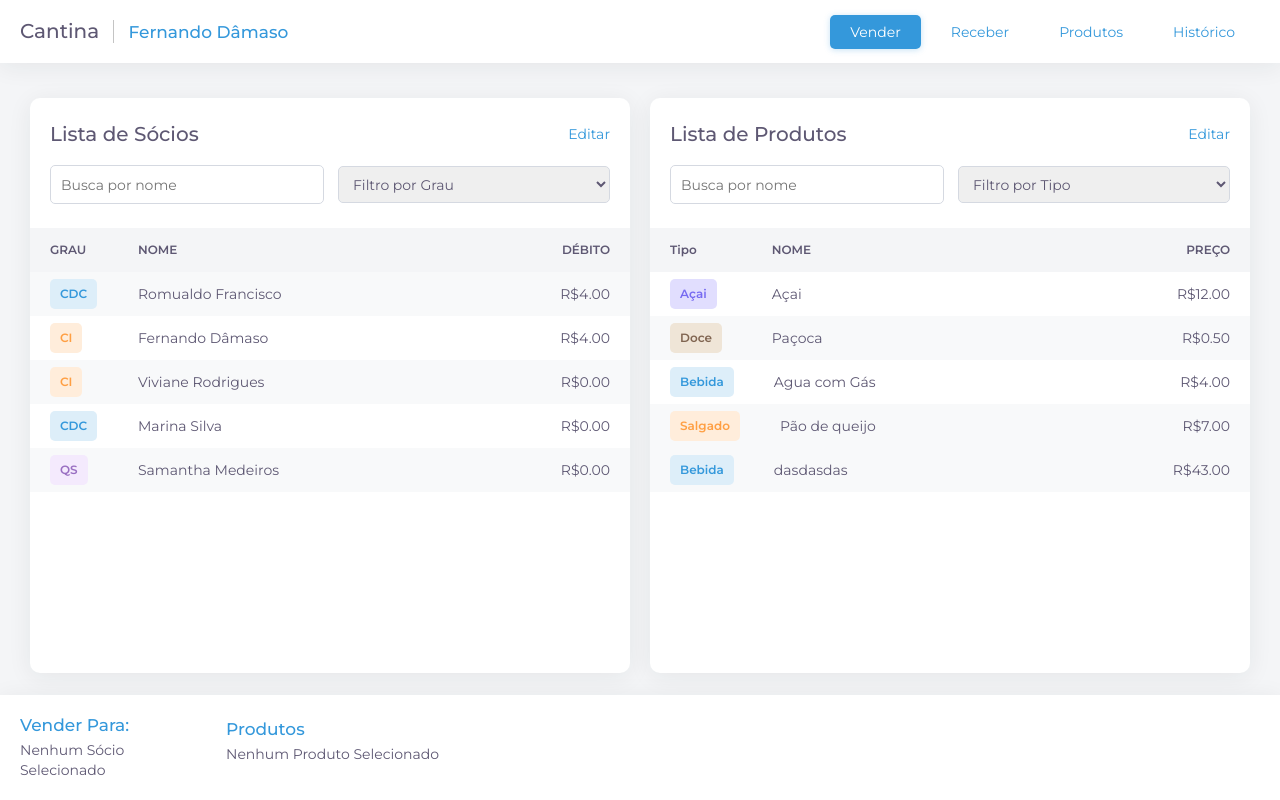
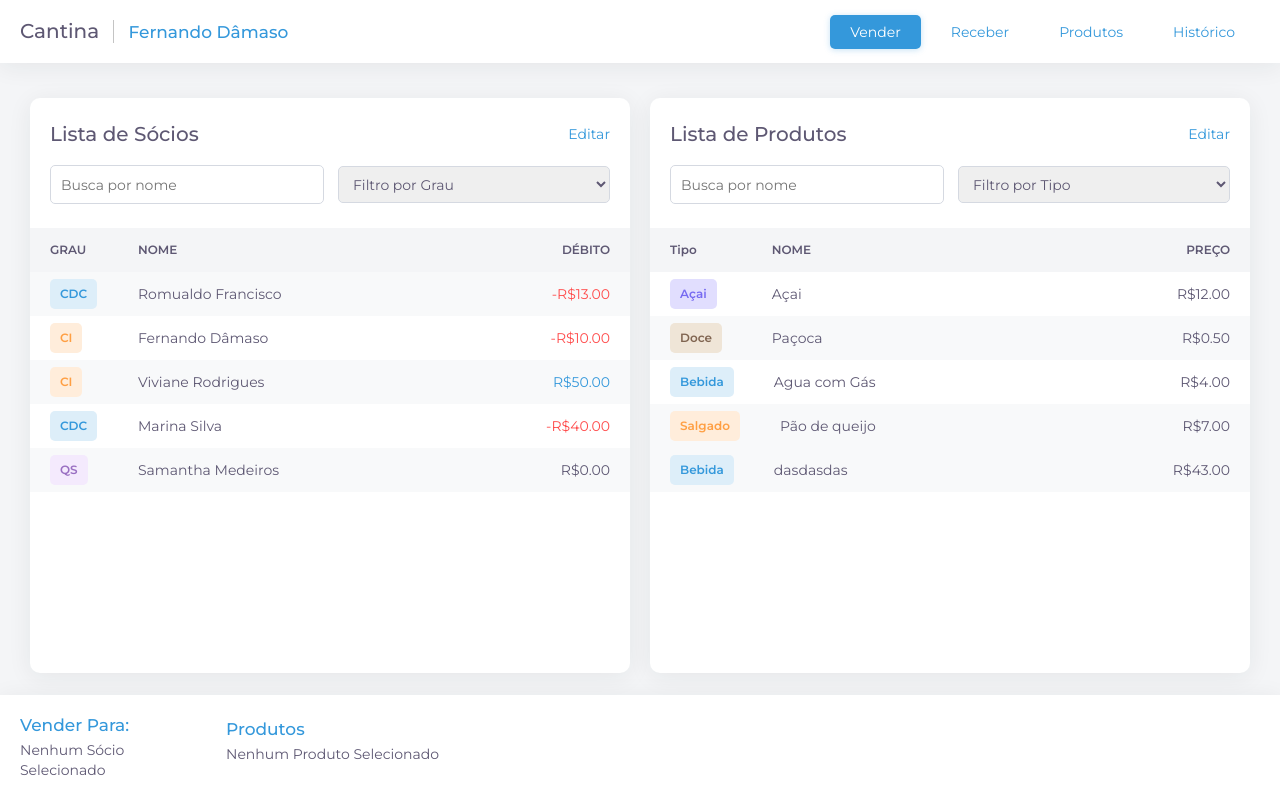
Before and after one commit to fernandodamaso/Cafeteria-Management-System, an Angular app: page /vender in a window 1280 px wide. Built offline with nearby package versions, Linux system fonts and the light colour scheme; data requests are answered from the project's data file.

Commit message:
pipe de calcular debito de cada sócio

```diff
--- a/db.json
+++ b/db.json
@@ -101,7 +101,44 @@
       "saldo": 4,
       "telefone": "27995066670",
       "nucleo": "Gaspar",
-      "produtosEmAberto": []
+      "produtosEmAberto": [
+        {
+          "id": 1,
+          "nome": "Açai",
+          "precoVenda": 12,
+          "precoCusto": 4.5,
+          "status": true,
+          "tipo": "Açai",
+          "dataCompra": "2022-12-08T03:00:00.000Z"
+        },
+        {
+          "id": 2,
+          "nome": "Paçoca",
+          "precoVenda": 0.5,
+          "precoCusto": 0.1,
+          "status": true,
+          "tipo": "Doce",
+          "dataCompra": "2022-12-08T03:00:00.000Z"
+        },
+        {
+          "id": 3,
+          "nome": "Agua com Gás",
+          "precoVenda": 4,
+          "precoCusto": 2,
+          "status": true,
+          "tipo": "Bebida",
+          "dataCompra": "2022-12-08T03:00:00.000Z"
+        },
+        {
+          "id": 2,
+          "nome": "Paçoca",
+          "precoVenda": 0.5,
+          "precoCusto": 0.1,
+          "status": true,
+          "tipo": "Doce",
+          "dataCompra": "2022-12-08T03:00:00.000Z"
+        }
+      ]
     },
     {
       "nome": "Fernando Dâmaso",
@@ -123,12 +160,21 @@
           "status": true,
           "tipo": "Salgado",
           "dataCompra": "2022-12-14T13:19:02.553Z"
+        },
+        {
+          "id": 4,
+          "nome": "Pão de queijo",
+          "precoVenda": 7,
+          "precoCusto": 2.5,
+          "status": true,
+          "tipo": "Salgado",
+          "dataCompra": "2022-12-14T13:19:02.553Z"
         }
       ]
     },
     {
       "nome": "Viviane Rodrigues",
-      "saldo": 0,
+      "saldo": 50,
       "telefone": "27995066670",
       "nucleo": "Gaspar",
       "grau": [
@@ -136,11 +182,12 @@
           "nome": "CI"
         }
       ],
-      "id": 2
+      "id": 2,
+      "produtosEmAberto": []
     },
     {
       "nome": "Marina Silva",
-      "saldo": 0,
+      "saldo": 3,
       "telefone": "43423432",
       "nucleo": "Gaspar",
       "grau": [
@@ -148,7 +195,18 @@
           "nome": "CDC"
         }
       ],
-      "id": 3
+      "id": 3,
+      "produtosEmAberto": [
+        {
+          "status": true,
+          "nome": "dasdasdas",
+          "precoCusto": "43",
+          "precoVenda": "43",
+          "tipo": "Bebida",
+          "id": 6,
+          "dataCompra": "2022-12-14T18:10:53.718Z"
+        }
+      ]
     },
     {
       "nome": "Samantha Medeiros",
@@ -160,7 +218,8 @@
           "nome": "QS"
         }
       ],
-      "id": 4
+      "id": 4,
+      "produtosEmAberto": []
     }
   ]
 }
--- /dev/null
+++ b/src/app/_shared/calculoDebitoPipe/calculo-debito.pipe.ts
@@ -0,0 +1,36 @@
+import { Pipe, PipeTransform } from "@angular/core";
+import { ProdutoModel } from "src/app/_models/produto.model";
+import { SocioModel } from "src/app/_models/socio.model";
+
+@Pipe({
+  name: "calculoDebito",
+})
+export class calculoDebito implements PipeTransform {
+  transform(socio: SocioModel) {
+    if (socio.produtosEmAberto.length >= 1) {
+      let listaPrecoVenda = [];
+
+      for (let i = 0; i < socio.produtosEmAberto.length; i++) {
+        listaPrecoVenda.push(socio.produtosEmAberto[i].precoVenda);
+      }
+
+      let somaTotal: number = listaPrecoVenda
+        .map((a) => a)
+        .reduce(function (a, b) {
+          return a + b;
+        });
+
+      somaTotal = somaTotal * -1;
+
+      return somaTotal + socio.saldo;
+
+    } else {
+      if (socio.saldo >= 1) {
+        return socio.saldo;
+      } else {
+        return "0"
+      }
+
+    }
+  }
+}
--- a/src/app/_shared/shared.module.ts
+++ b/src/app/_shared/shared.module.ts
@@ -4,6 +4,7 @@ import { buscaTipoPipe } from './buscaTipoProdutoPipe/busca-tipo-produto.pipe';
 import { BuscaPalavrasPipe } from './buscaPalavrasPipe/busca-palavras.pipe';
 import { BuscaGrauPipe } from './buscaGrauPipe/busca-grau.pipe';
 import { PagarComponent } from './pagar/pagar.component';
+import { calculoDebito } from './calculoDebitoPipe/calculo-debito.pipe';
 
 // Modulo para ser compartilhado com toda a aplicação, aqui estão declaradas e exportados os pipes
 
@@ -12,12 +13,14 @@ import { PagarComponent } from './pagar/pagar.component';
     BuscaGrauPipe,
     buscaTipoPipe,
     BuscaPalavrasPipe,
+    calculoDebito,
     PagarComponent
   ],
   exports: [
     BuscaGrauPipe,
     buscaTipoPipe,
     BuscaPalavrasPipe,
+    calculoDebito,
     PagarComponent
   ],
   imports: [
--- a/src/app/tela-vender/vender.component.html
+++ b/src/app/tela-vender/vender.component.html
@@ -42,7 +42,17 @@
           <td>
             <span class="nome">{{ socio.nome }}</span>
           </td>
-          <td class="alignRight"><span class="debito">{{socio?.saldo | currency : 'R$' }}</span></td>
+          <td class="alignRight">
+            <span
+              class="debito"
+              [ngClass]="{
+                saldoPositivo: (socio | calculoDebito ) > 0,
+                saldoNegativo: (socio | calculoDebito ) < 0
+              }"
+
+              >{{ socio | calculoDebito | currency : "R$" }}</span
+            >
+          </td>
         </tr>
       </tbody>
     </table>
@@ -84,7 +94,7 @@
           <span class="nome">{{ produto.nome }}</span>
         </td>
         <td class="alignRight">
-          <span class="debito">{{ produto.precoVenda | currency : 'R$' }}</span>
+          <span class="debito">{{ produto.precoVenda | currency : "R$" }}</span>
         </td>
       </tr>
     </table>
--- a/src/app/tela-vender/vender.component.scss
+++ b/src/app/tela-vender/vender.component.scss
@@ -34,6 +34,16 @@
 
           }
 
+          span {
+            &.saldoPositivo {
+              color: #3498DB;
+
+            }
+
+            &.saldoNegativo {
+              color: #ff4c4c;
+            }
+          }
 
         }
       }
```
